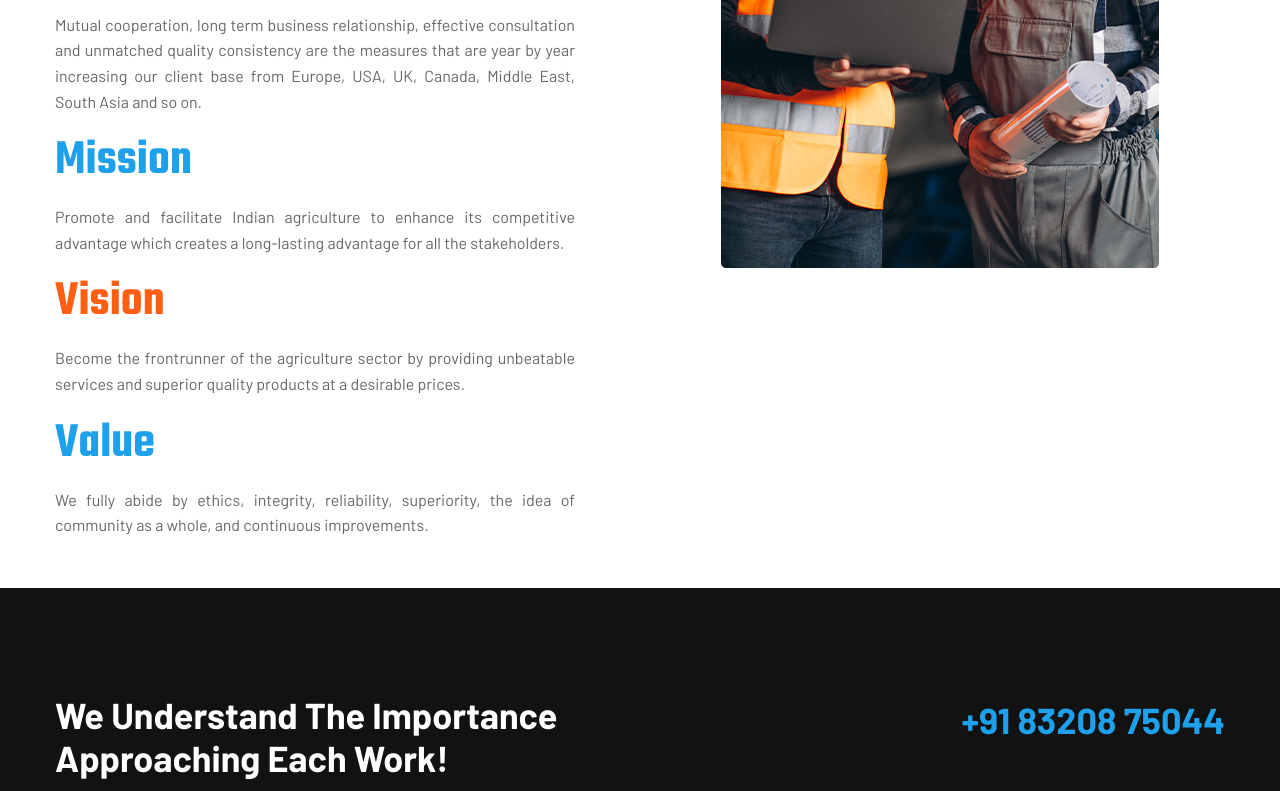
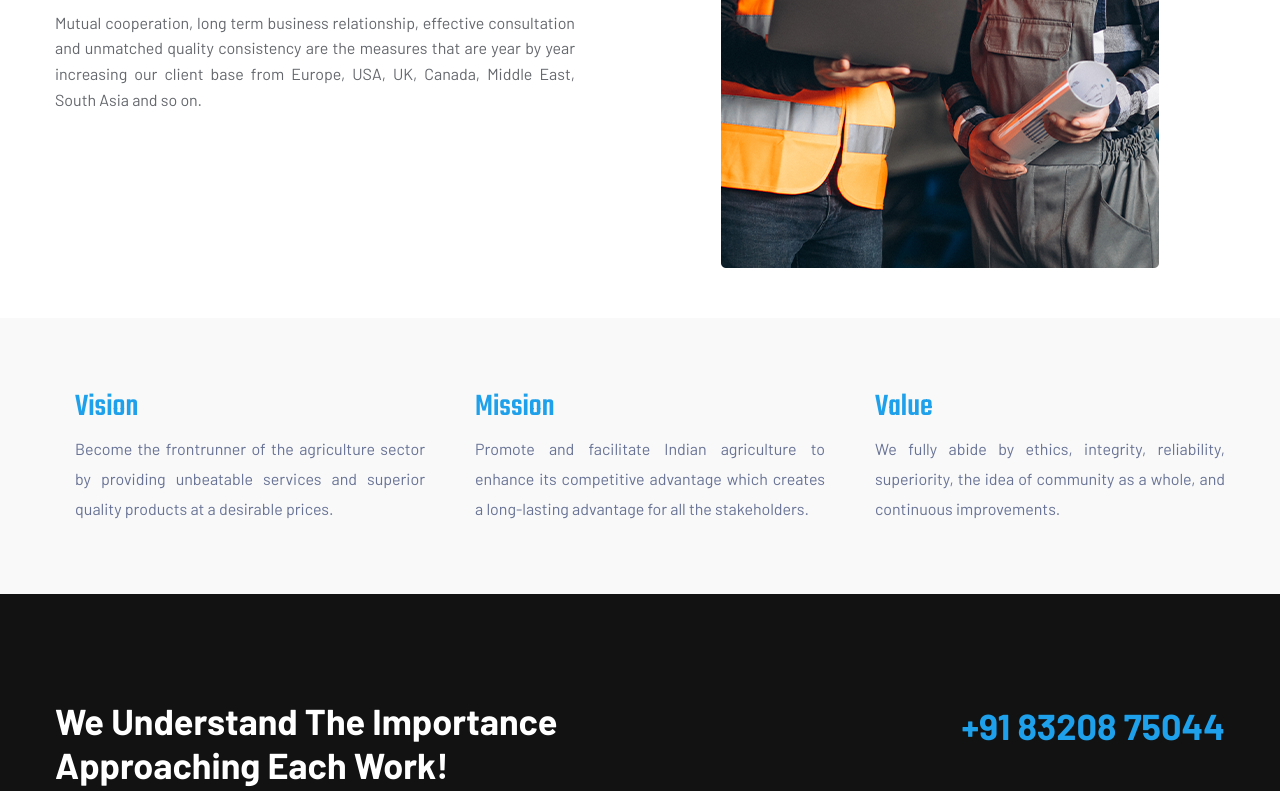
Before and after one commit to chintanonweb/ExterInternational, a plain HTML site: page about.html in a window 1280 px wide. Shown: the part 1018-1809 px from the top of the page. Drawn offline with Linux system fonts and the light colour scheme.

Commit message:
code updated

```diff
--- a/about.html
+++ b/about.html
@@ -125,11 +125,11 @@
         <!--? About Area Start -->
         <div class="about-low-area mt-70">
             <div class="container">
-                <div class="row">
+                <div class="row mb-50">
                     <div class="col-lg-6 col-md-12">
                         <div class="about-caption mb-50">
                             <!-- Section title -->
-                            <div class="section-title mb-10">
+                            <div class="section-title">
                                 <span>About Our Company</span>
                                 <h2 class="orange-color">What makes us different?</h2>
                             </div>
@@ -147,21 +147,6 @@
                                 consultation and unmatched quality consistency are the measures that are year by year
                                 increasing our client base from Europe, USA, UK, Canada, Middle East, South Asia and so
                                 on.</p>
-                            <div class="section-title mb-10">
-                                <h2 class="theme-color">Mission</h2>
-                            </div>
-                            <p class="text-justify">Promote and facilitate Indian agriculture to enhance its competitive
-                                advantage which creates a long-lasting advantage for all the stakeholders.</p>
-                            <div class="section-title mb-10">
-                                <h2 class="orange-color">Vision</h2>
-                            </div>
-                            <p class="text-justify">Become the frontrunner of the agriculture sector by providing
-                                unbeatable services and superior quality products at a desirable prices.</p>
-                            <div class="section-title mb-10">
-                                <h2 class="theme-color">Value</h2>
-                            </div>
-                            <p class="text-justify">We fully abide by ethics, integrity, reliability, superiority, the
-                                idea of community as a whole, and continuous improvements.</p>
                         </div>
                     </div>
                     <div class="col-lg-6 col-md-12">
@@ -179,6 +164,41 @@
             </div>
         </div>
         <!-- About Area End -->
+        <div class="our-info-area pt-70 pb-40">
+            <div class="container">
+                <div class="row">
+                    <div class="col-lg-4 col-md-6 col-sm-6">
+                        <div class="single-info mb-30">
+                            <div class="info-caption">
+                                <h2 class="theme-color">Vision</h2>
+                                <p class="text-justify">Become the frontrunner of the agriculture sector by providing
+                                    unbeatable services and superior quality products at a desirable prices.</p>
+                            </div>
+                        </div>
+                    </div>
+                    <div class="col-lg-4 col-md-6 col-sm-6">
+                        <div class="single-info mb-30">
+                            <div class="info-caption">
+                                <h2 class="theme-color">Mission</h2>
+                                <p class="text-justify">Promote and facilitate Indian agriculture to enhance its
+                                    competitive
+                                    advantage which creates a long-lasting advantage for all the stakeholders.</p>
+                            </div>
+                        </div>
+                    </div>
+                    <div class="col-lg-4 col-md-6 col-sm-6">
+                        <div class="single-info mb-30">
+                            <div class="info-caption">
+                                <h2 class="theme-color">Value</h2>
+                                <p class="text-justify">We fully abide by ethics, integrity, reliability, superiority,
+                                    the
+                                    idea of community as a whole, and continuous improvements.</p>
+                            </div>
+                        </div>
+                    </div>
+                </div>
+            </div>
+        </div>
     </main>
     <footer>
         <!--? Footer Start-->
```
Also changed, not shown: contact.html (+0 -23 lines), index.html (+3 -12 lines), blog.html (added).
